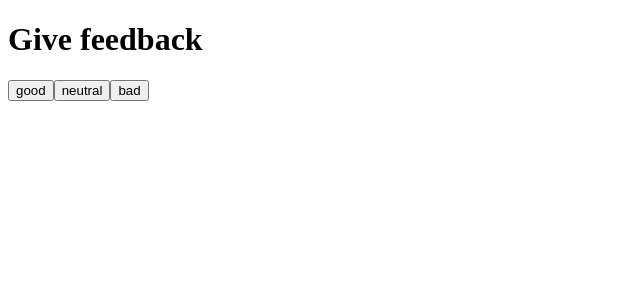
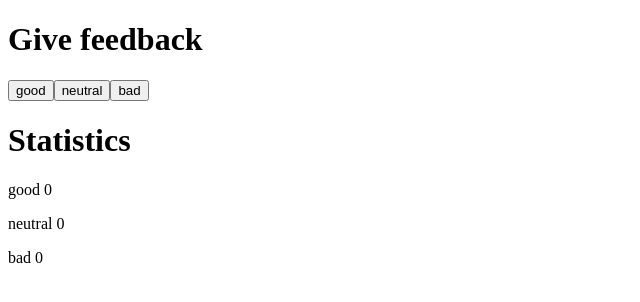
Before and after one commit to TheJiahao/fullstack, a React (Vite) app in the folder osa1/unicafe/: page / in a window 1280 px wide. Shown: the top 302 px of the page, without its empty margins (0-640 px from the left). Built offline with nearby package versions, Linux system fonts and the light colour scheme.

Commit message:
Lisää tilasto

```diff
--- a/osa1/unicafe/src/App.jsx
+++ b/osa1/unicafe/src/App.jsx
@@ -2,6 +2,14 @@ import { useState } from "react";
 
 const Button = ({ handleClick, text }) => {
   return <button onClick={handleClick}>{text}</button>;
+};
+
+const Status = ({ text, value }) => {
+  return (
+    <p>
+      {text} {value}
+    </p>
+  );
 };
 
 const App = () => {
@@ -31,6 +39,11 @@ const App = () => {
         text="neutral"
       ></Button>
       <Button handleClick={handleClick(bad, setBad)} text="bad"></Button>
+
+      <h1>Statistics</h1  >
+      <Status text="good" value={good}></Status>
+      <Status text="neutral" value={neutral}></Status>
+      <Status text="bad" value={bad}></Status>
     </div>
   );
 };
```
